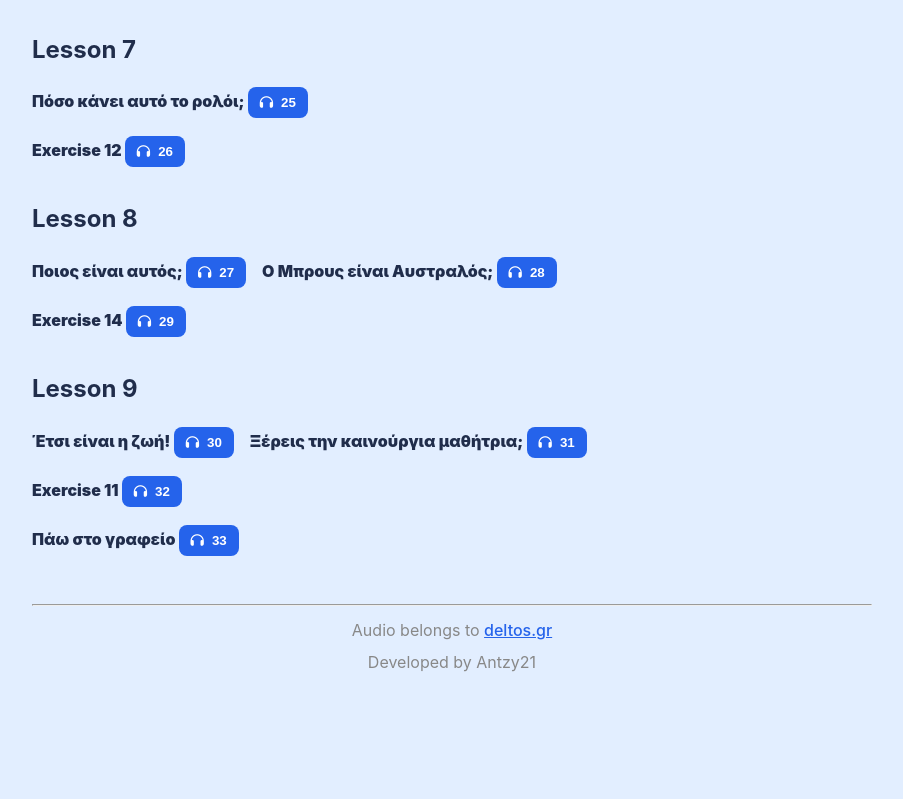
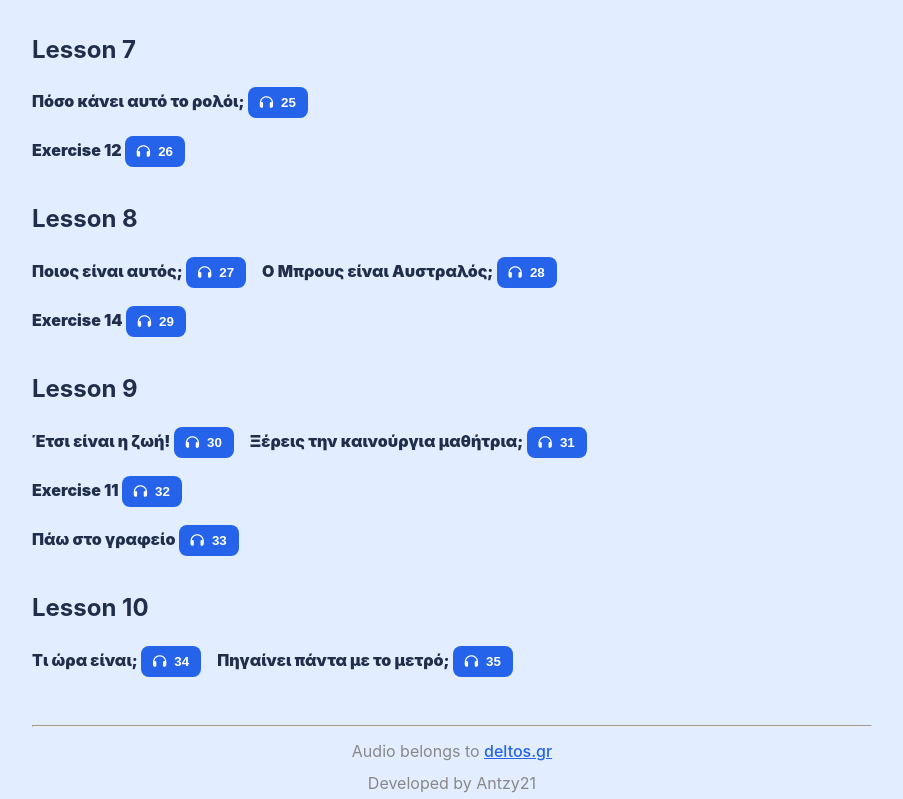
Before and after one commit to Antzy21/greek-audio-lessons, a Vue app: page / in a window 1280 px wide. Shown: the part 1279-2078 px from the top of the page, without its empty margins (188-1091 px from the left). Before the commit the page ends 1957 px from the top, so only its background shows below. Built offline with nearby package versions, Linux system fonts and the light colour scheme.

Commit message:
Add Lesson 10

```diff
--- a/src/App.vue
+++ b/src/App.vue
@@ -112,6 +112,13 @@ import AudioPlayer from './components/AudioPlayer.vue'
     <span class="lesson-title">Πάω στο γραφείο <AudioPlayer src="../assets/33-Lesson9-4.mp3" buttonText="33" /></span>
   </div>
 
+  <h2>Lesson 10</h2>
+
+  <div class="lesson">
+    <span class="lesson-title">Τι ώρα είναι; <AudioPlayer src="../assets/34-Lesson10-1.mp3" buttonText="34" /></span>
+    <span class="lesson-title">Πηγαίνει πάντα με το μετρό; <AudioPlayer src="../assets/35-Lesson10-2.mp3" buttonText="35" /></span>
+  </div>
+
   <footer>
     <hr/>
     Audio belongs to <a href="https://deltos.gr" target="_blank">deltos.gr</a> <br/>
```
Also changed, not shown: 2 other files (tests, documents, lock files or other folders).
